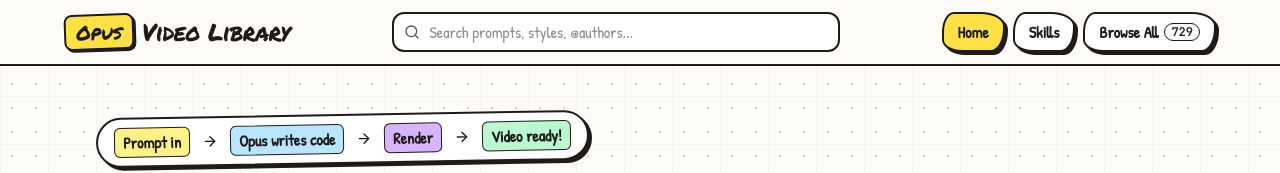
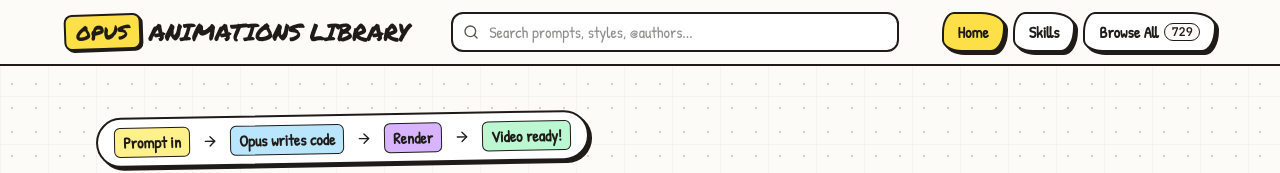
Before and after one commit to jusnie/Animations-Library, a React (Vite) app: page / in a window 1280 px wide. Shown: the top 173 px of the page. Built offline with nearby package versions, Linux system fonts and the light colour scheme.

Commit message:
Update header title to OPUS ANIMATIONS LIBRARY
Co-authored-by: arena-agent <297053741+arena-agent@users.noreply.github.com>

```diff
--- a/src/App.jsx
+++ b/src/App.jsx
@@ -270,10 +270,10 @@ export default function App() {
             className="flex items-center gap-2 text-left group cursor-pointer"
           >
             <span className="inline-block bg-[#fde047] border-2 border-[#1e1b18] px-2.5 py-0.5 rounded-lg font-marker text-lg sm:text-xl -rotate-2 group-hover:rotate-0 transition-transform shadow-[2px_2px_0px_#1e1b18]">
-              Opus
+              OPUS
             </span>
             <span className="font-marker text-xl sm:text-2xl tracking-tight">
-              Video Library
+              ANIMATIONS LIBRARY
             </span>
           </button>
 
```
